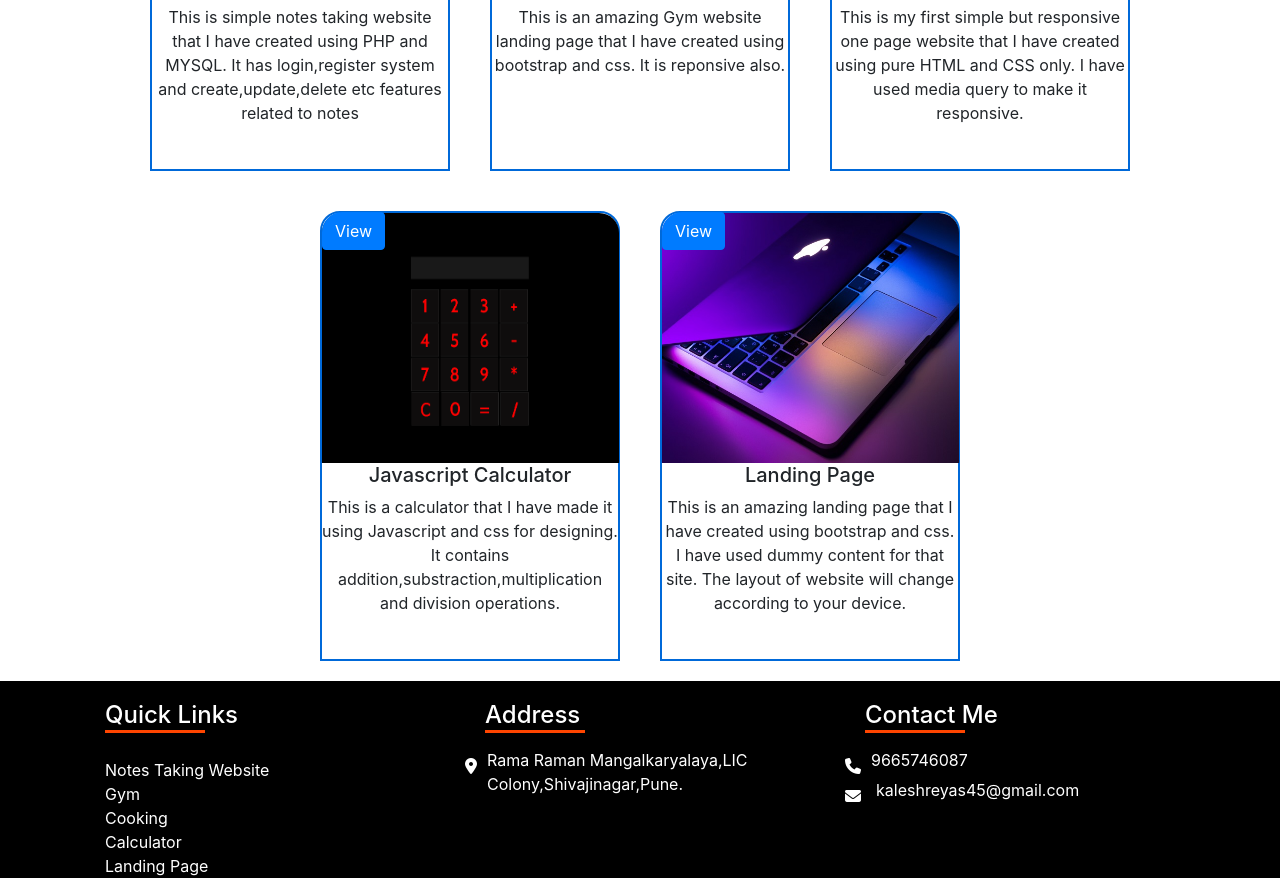
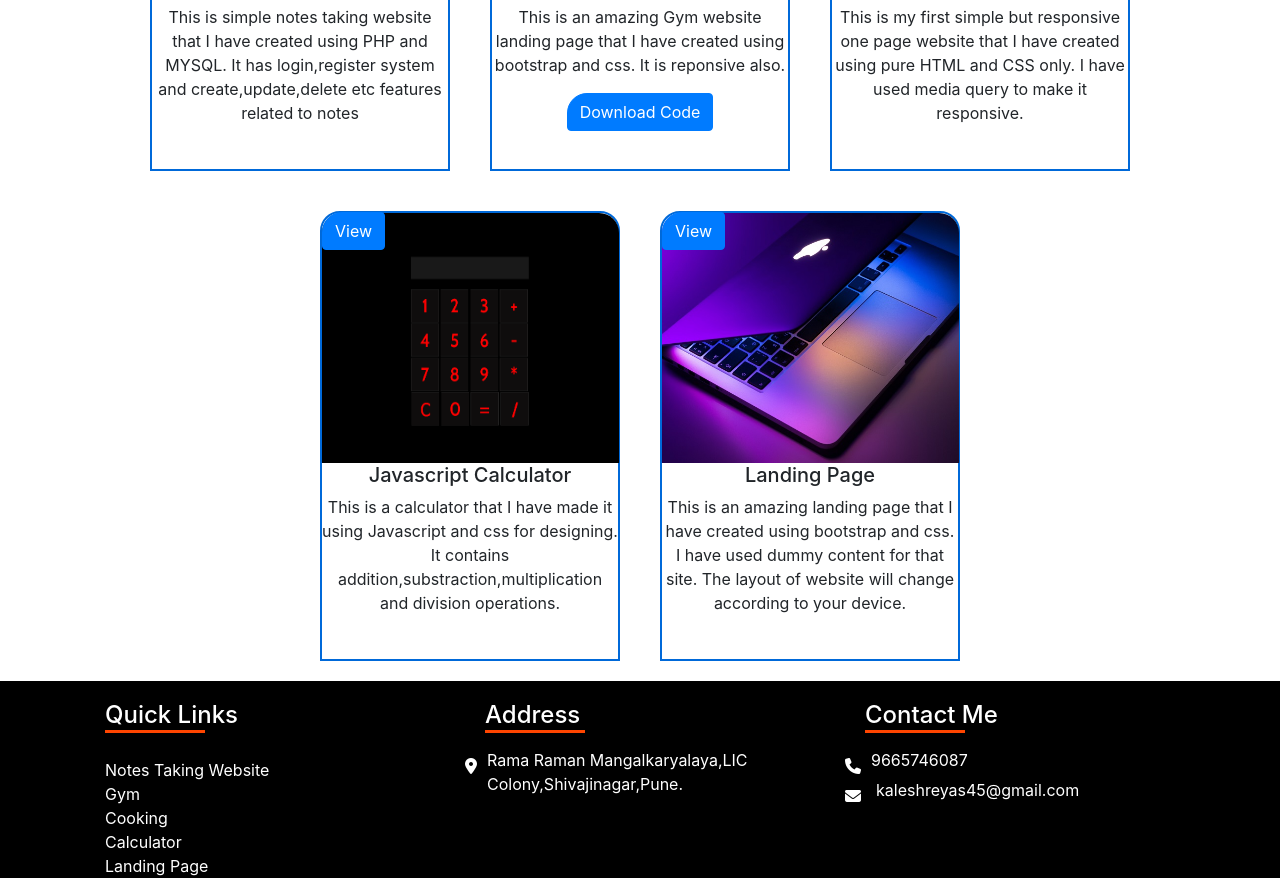
Before and after one commit to kaleshreyas45/Portfolio, a plain HTML site: page index.html in a window 1280 px wide. Shown: the part 1992-2870 px from the top of the page. Drawn offline with nearby package versions, Linux system fonts and the light colour scheme.

Commit message:
It is my Profile

```diff
--- a/index.html
+++ b/index.html
@@ -612,6 +612,10 @@ i{
                 <p class="text-center">This is an amazing Gym website landing page that I have created using bootstrap
                     and css.
                     It is reponsive also. </p>
+                <center>
+                  <a href="Gym.zip" class="btn btn-primary"
+                        style="border-top-left-radius: 20px;"  download>Download Code</a>
+                </center>
                 <div class="para-overlay">
 
                 </div>
```
